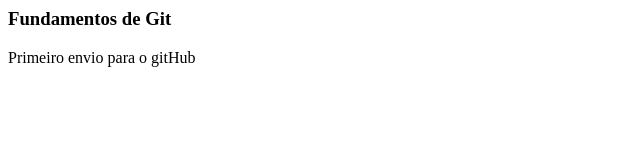
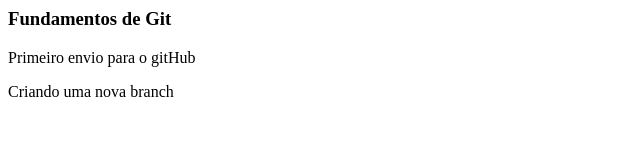
Before and after one commit to viny-dc/git-fundamentos, a plain HTML site: page index.html in a window 1280 px wide. Shown: the whole page, without its empty margins (0-640 px from the left). Drawn offline with Linux system fonts and the light colour scheme.

Commit message:
Nova branch

```diff
--- a/index.html
+++ b/index.html
@@ -3,8 +3,10 @@
 	<title>Fundamento de Git</title>
 </head>
 
+
 <body>
 	<h3>Fundamentos de Git </h3>
 	<p>Primeiro envio para o gitHub</p>
+	<p>Criando uma nova branch</p>
 </body>
 </html>
```
